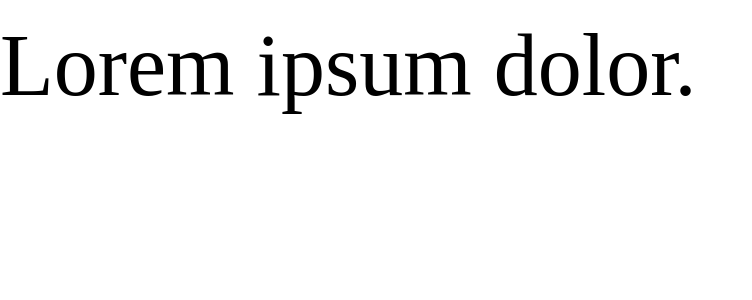
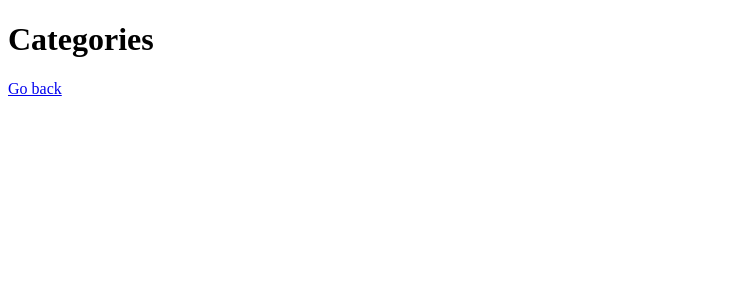
Before and after one commit to DaniilGurski/FM-Hangman, a React (Vite) app: page /categories in a window 1280 px wide. Shown: the top 300 px of the page, without its empty margins (0-752 px from the left). Built offline with nearby package versions, Linux system fonts and the light colour scheme.

Commit message:
routing.

```diff
--- a/package.json
+++ b/package.json
@@ -11,7 +11,8 @@
   },
   "dependencies": {
     "react": "^18.3.1",
-    "react-dom": "^18.3.1"
+    "react-dom": "^18.3.1",
+    "react-router-dom": "^6.24.1"
   },
   "devDependencies": {
     "@types/react": "^18.3.3",
--- a/src/App.jsx
+++ /dev/null
@@ -1,12 +0,0 @@
-import { useState } from 'react';
-import "./scss/style.scss";
-
-function App() {
-  return (
-    <>
-      <p className="fs-tutorial-number">Lorem ipsum dolor.</p>
-    </>
-  )
-}
-
-export default App
--- a/src/main.jsx
+++ b/src/main.jsx
@@ -1,9 +1,11 @@
 import React from 'react'
 import ReactDOM from 'react-dom/client'
-import App from './App.jsx'
+import { RouterProvider } from 'react-router-dom'
+import { router } from './router'
+
 
 ReactDOM.createRoot(document.getElementById('root')).render(
   <React.StrictMode>
-    <App />
+    <RouterProvider router={router} />
   </React.StrictMode>,
 )
--- /dev/null
+++ b/src/router.jsx
@@ -0,0 +1,20 @@
+import { createBrowserRouter } from "react-router-dom";
+import Menu from "./routes/Menu";
+import Tutorial from "./routes/Tutorial";
+import Categories from "./routes/Categories";
+
+export const router = createBrowserRouter([
+    {
+        path: "/",
+        element: <Menu />,
+        index: true
+    },
+    {
+        path: "/tutorial",
+        element: <Tutorial />,
+    },
+    {
+        path: "/categories",
+        element: <Categories />,
+    },
+]);
--- /dev/null
+++ b/src/routes/Categories.jsx
@@ -0,0 +1,10 @@
+import { Link } from "react-router-dom";
+
+export default function Categories() {
+    return (
+      <div>
+        <h1>Categories</h1>
+        <Link to="/"> Go back </Link>
+      </div>
+    )
+  }
--- /dev/null
+++ b/src/routes/Menu.jsx
@@ -0,0 +1,11 @@
+import { Link } from "react-router-dom";
+
+export default function Menu() {
+    return (
+        <div>
+            <h1>Menu</h1>
+            <Link to="/tutorial"> How to play </Link>
+            <Link to="/categories"> Pick category </Link>
+        </div>
+    )
+}
--- /dev/null
+++ b/src/routes/Tutorial.jsx
@@ -0,0 +1,10 @@
+import { Link } from "react-router-dom";
+
+export default function Tutorial() {
+    return (
+      <div>
+        <h1>Tutorial</h1>
+        <Link to="/"> Go back </Link>
+      </div>
+    )
+  }
```
Also changed, not shown: 1 other file (tests, documents, lock files or other folders).
